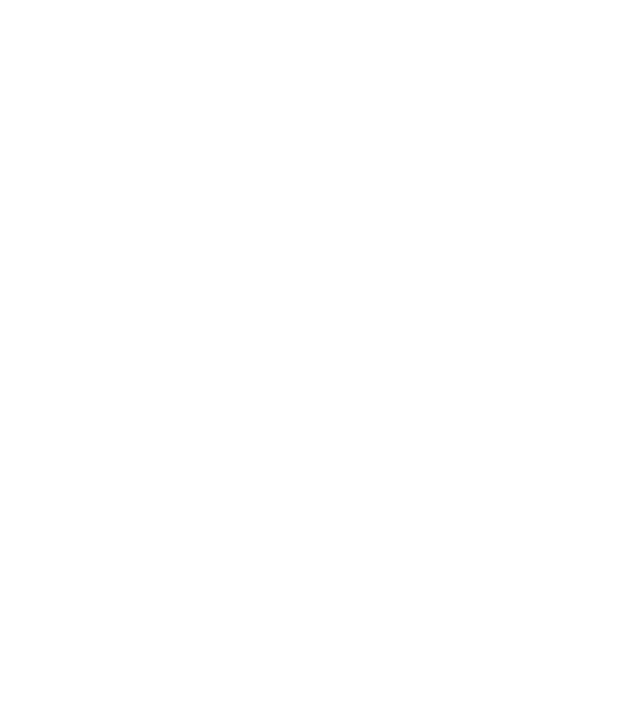
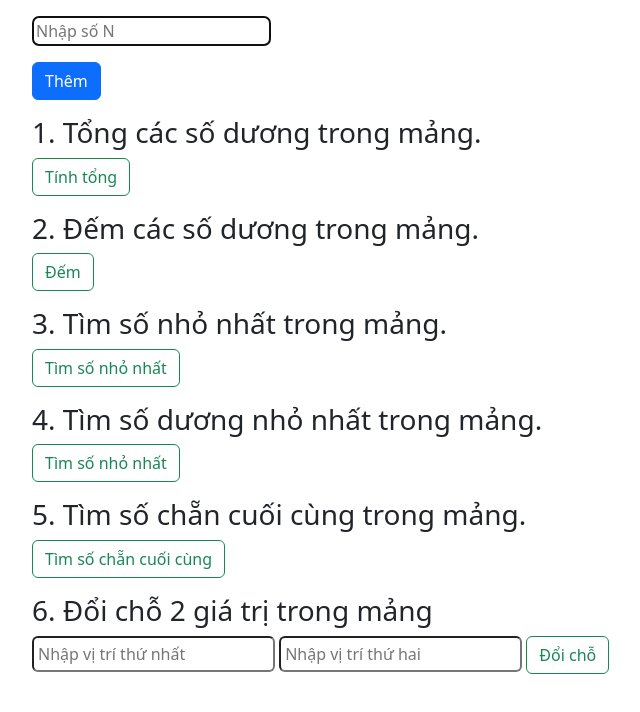
Before and after one commit to mielindev/exercise-js-array, a plain HTML site: page index.html in a window 1280 px wide. Shown: the whole page, without its empty margins (50-690 px from the left). Drawn offline with nearby package versions, Linux system fonts and the light colour scheme.

Commit message:
update 5 part exercise

```diff
--- a/index.html
+++ b/index.html
@@ -19,13 +19,77 @@
   </head>
 
   <body>
-    <header>
-      <!-- place navbar here -->
-    </header>
-    <main></main>
-    <footer>
-      <!-- place footer here -->
-    </footer>
+    <div class="container">
+      <input
+        type="text"
+        class="form-controlled my-3 rounded"
+        id="number"
+        placeholder="Nhập số N"
+        autofocus
+      />
+      <br />
+      <button
+        id="addValueArr"
+        class="btn btn-primary rounded"
+        onclick="submit()"
+      >
+        Thêm
+      </button>
+      <p class="result"></p>
+    </div>
+    <div class="container">
+      <h3>1. Tổng các số dương trong mảng.</h3>
+      <button class="btn btn-outline-success" onclick="sumYangNum()">
+        Tính tổng
+      </button>
+      <p id="sumYangNum"></p>
+    </div>
+    <div class="container">
+      <h3>2. Đếm các số dương trong mảng.</h3>
+      <button class="btn btn-outline-success" onclick="countYangNum()">
+        Đếm
+      </button>
+      <p id="countYangNum"></p>
+    </div>
+    <div class="container">
+      <h3>3. Tìm số nhỏ nhất trong mảng.</h3>
+      <button class="btn btn-outline-success" onclick="minArr()">
+        Tìm số nhỏ nhất
+      </button>
+      <p id="minArr"></p>
+    </div>
+    <div class="container">
+      <h3>4. Tìm số dương nhỏ nhất trong mảng.</h3>
+      <button class="btn btn-outline-success" onclick="minYangArr()">
+        Tìm số nhỏ nhất
+      </button>
+      <p id="minYangArr"></p>
+    </div>
+    <div class="container">
+      <h3>5. Tìm số chẵn cuối cùng trong mảng.</h3>
+      <button class="btn btn-outline-success" onclick="lastEvenNum()">
+        Tìm số chẵn cuối cùng
+      </button>
+      <p id="lastEvenNum"></p>
+    </div>
+    <div class="container">
+      <h3>6. Đổi chỗ 2 giá trị trong mảng</h3>
+      <input
+        class="rounded p-1"
+        type="number"
+        id="firstLocation"
+        placeholder="Nhập vị trí thứ nhất"
+      />
+      <input
+        class="rounded p-1"
+        type="number"
+        id="SecondLocation"
+        placeholder="Nhập vị trí thứ hai"
+      />
+      <button type="button" class="btn btn-outline-success rounded">
+        Đổi chỗ
+      </button>
+    </div>
     <!-- Bootstrap JavaScript Libraries -->
     <script
       src="https://cdn.jsdelivr.net/npm/@popperjs/core@2.11.8/dist/umd/popper.min.js"
@@ -38,5 +102,6 @@
       integrity="sha384-BBtl+eGJRgqQAUMxJ7pMwbEyER4l1g+O15P+16Ep7Q9Q+zqX6gSbd85u4mG4QzX+"
       crossorigin="anonymous"
     ></script>
+    <script src="./index.js"></script>
   </body>
 </html>
--- a/index.js
+++ b/index.js
@@ -1 +1,74 @@
 //Code here
+var originArray = [];
+function submit() {
+  var valueArr = document.querySelector("#number").value * 1;
+  originArray.push(valueArr);
+  document.querySelector(".result").innerHTML = `Mảng có: ${originArray}`;
+  document.querySelector("#number").value = "";
+}
+function sumYangNum() {
+  var arrLength = originArray.length;
+  var sum = 0;
+  for (var index = 0; index < arrLength; index++) {
+    if (originArray[index] > 0) {
+      sum += originArray[index];
+    }
+  }
+  document.querySelector(
+    "#sumYangNum"
+  ).innerHTML = `Tổng các số dương bằng: ${sum}`;
+}
+function countYangNum() {
+  var arrLength = originArray.length;
+  var count = 0;
+  for (var index = 0; index < arrLength; index++) {
+    if (originArray[index] > 0) {
+      count++;
+    }
+  }
+  document.querySelector(
+    "#countYangNum"
+  ).innerHTML = `Tổng các số dương bằng: ${count}`;
+}
+function minArr() {
+  var arrLength = originArray.length;
+  var minValue = originArray[0];
+  for (var index = 1; index < arrLength; index++) {
+    if (originArray[index] < minValue) {
+      minValue = originArray[index];
+    }
+  }
+  document.querySelector(
+    "#minArr"
+  ).innerHTML = `Số nhỏ nhất trong mảng: ${minValue}`;
+}
+function minYangArr() {
+  var arrLength = originArray.length;
+  var newArr = [];
+  for (var index = 0; index < arrLength; index++) {
+    if (originArray[index] > 0) {
+      newArr.push(originArray[index]);
+    }
+  }
+  var minYangValue = newArr[0];
+  for (var index = 1; index < newArr.length; index++) {
+    if (newArr[index] < minYangValue) {
+      minYangValue = newArr[index];
+    }
+  }
+  document.querySelector(
+    "#minYangArr"
+  ).innerHTML = `Số nhỏ nhất trong mảng: ${minYangValue}`;
+}
+function lastEvenNum() {
+  var arrLength = originArray.length;
+  var lastEvenNum = -1;
+  for (var index = 0; index < arrLength; index++) {
+    if (originArray[index] % 2 == 0) {
+      lastEvenNum = originArray[index];
+    }
+  }
+  document.querySelector(
+    "#lastEvenNum"
+  ).innerHTML = `Số nhỏ nhất trong mảng: ${lastEvenNum}`;
+}
```
